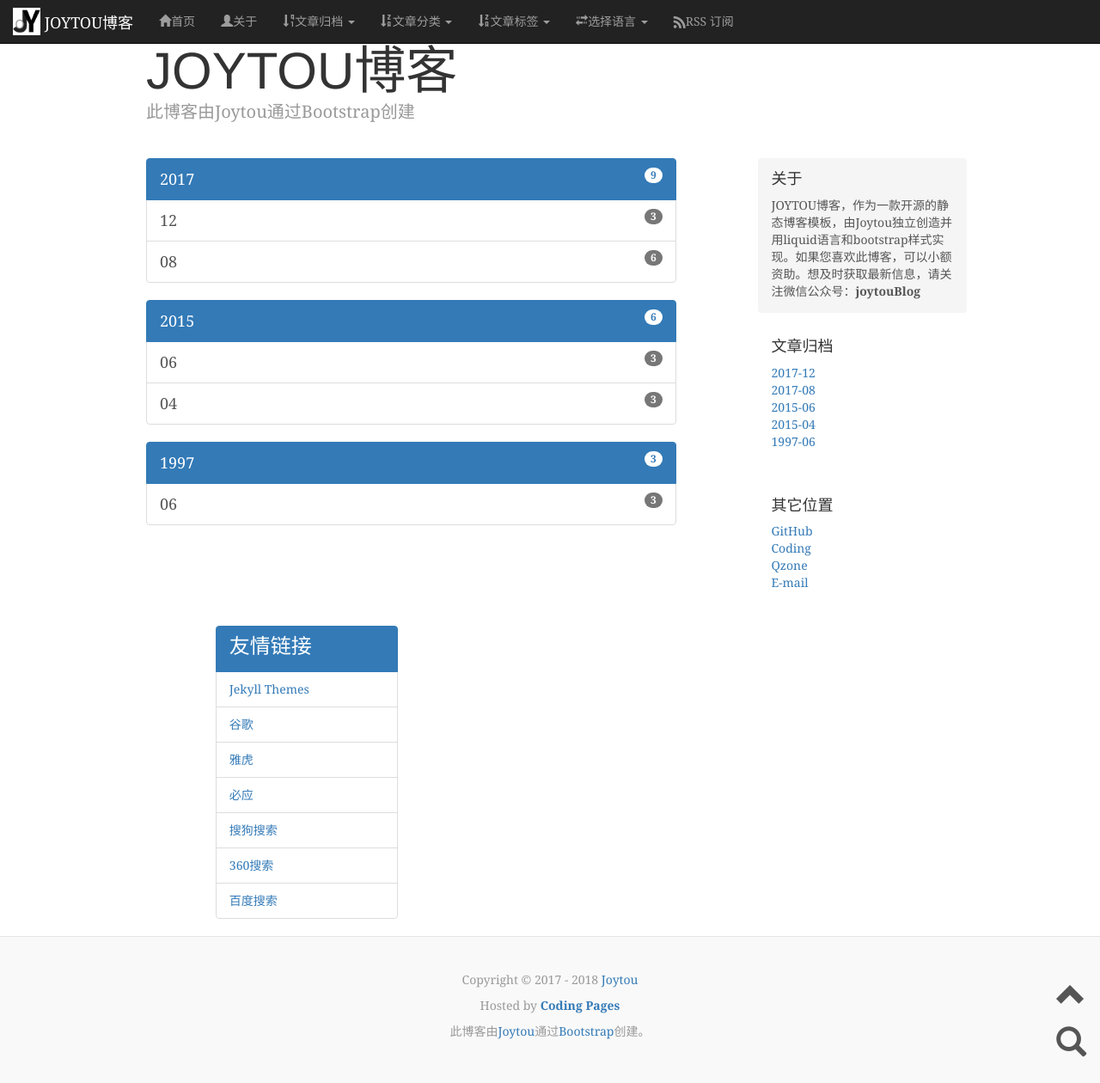
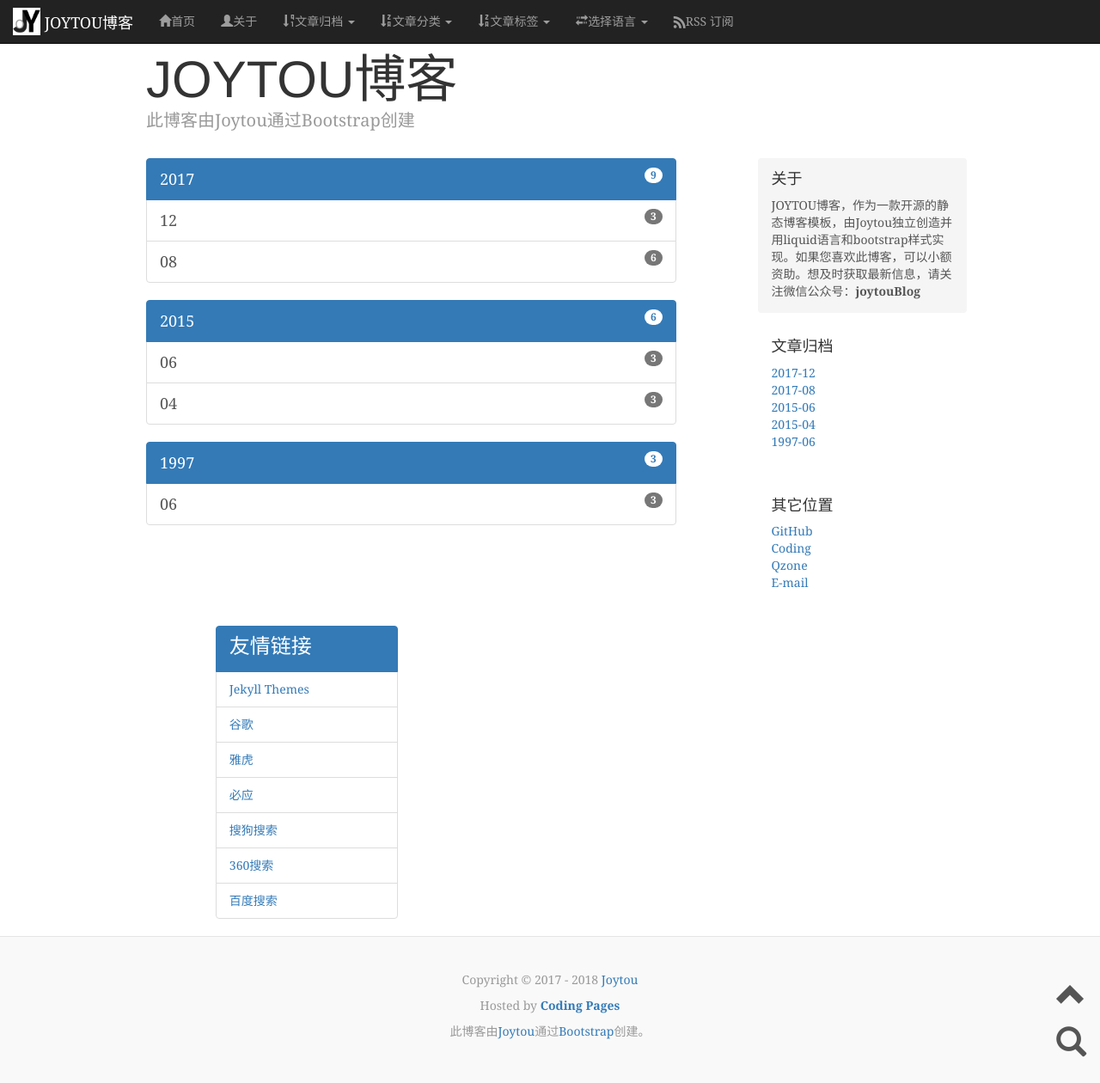
Before and after one commit to joytou/joytou.github.io, a Jekyll site: the page built from test.html, in a window 1280 px wide and 1260 px high. Shown: the whole window at 86% size. Built offline with Jekyll 4.4.1, drawn with Linux system fonts in a browser that asks for light colours; some web fonts are replaced; comment, search, counter and statistics services are not loaded.

Commit message:
优化样式

```diff
--- a/assets/css/styles.css
+++ b/assets/css/styles.css
@@ -80,8 +80,8 @@ h6, .h6 {
  */
 
 .blog-header {
-  padding-top: 20px;
-  padding-bottom: 20px;
+  padding-top: 30px;
+  padding-bottom: 10px;
 }
 .blog-title {
   margin-top: 30px;
```
